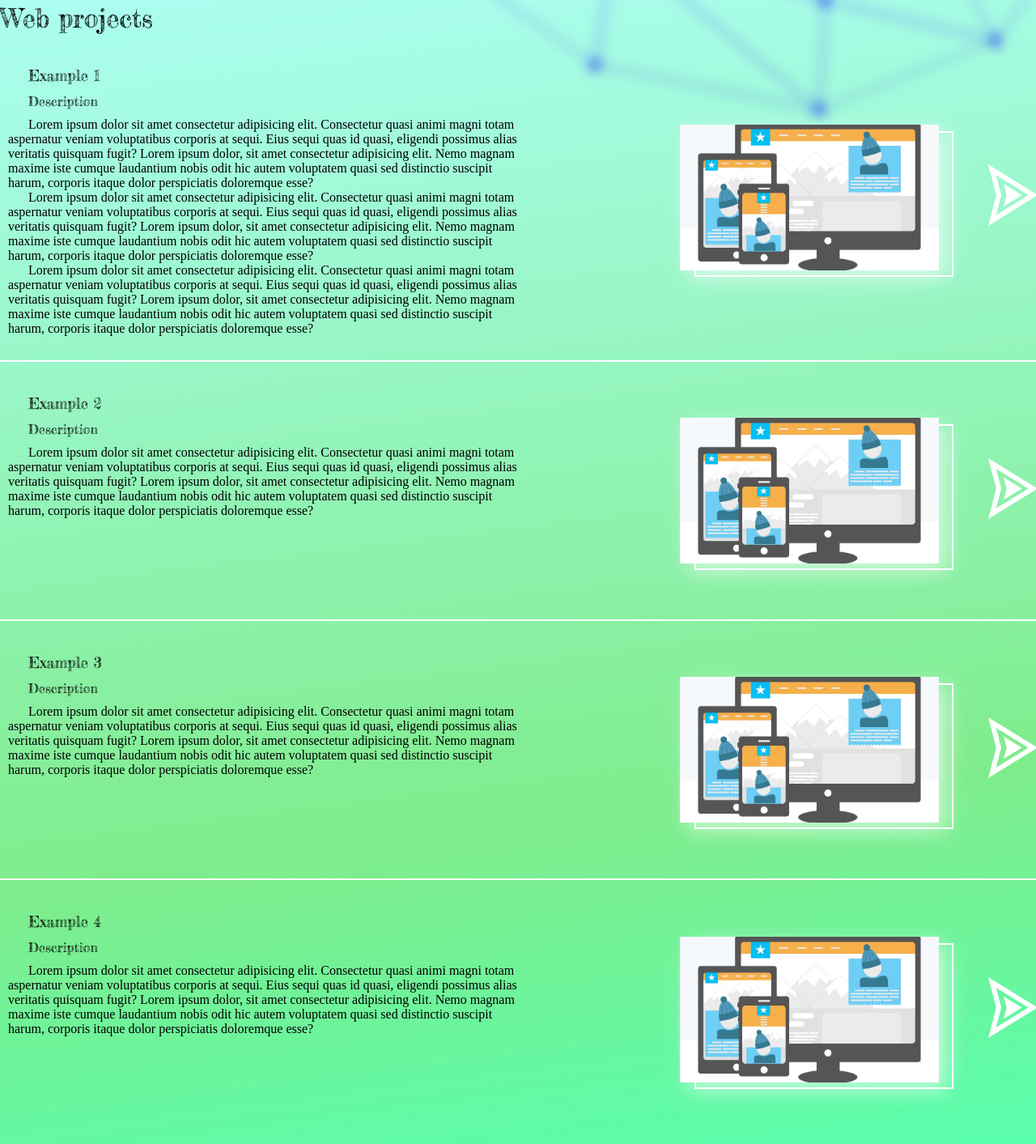
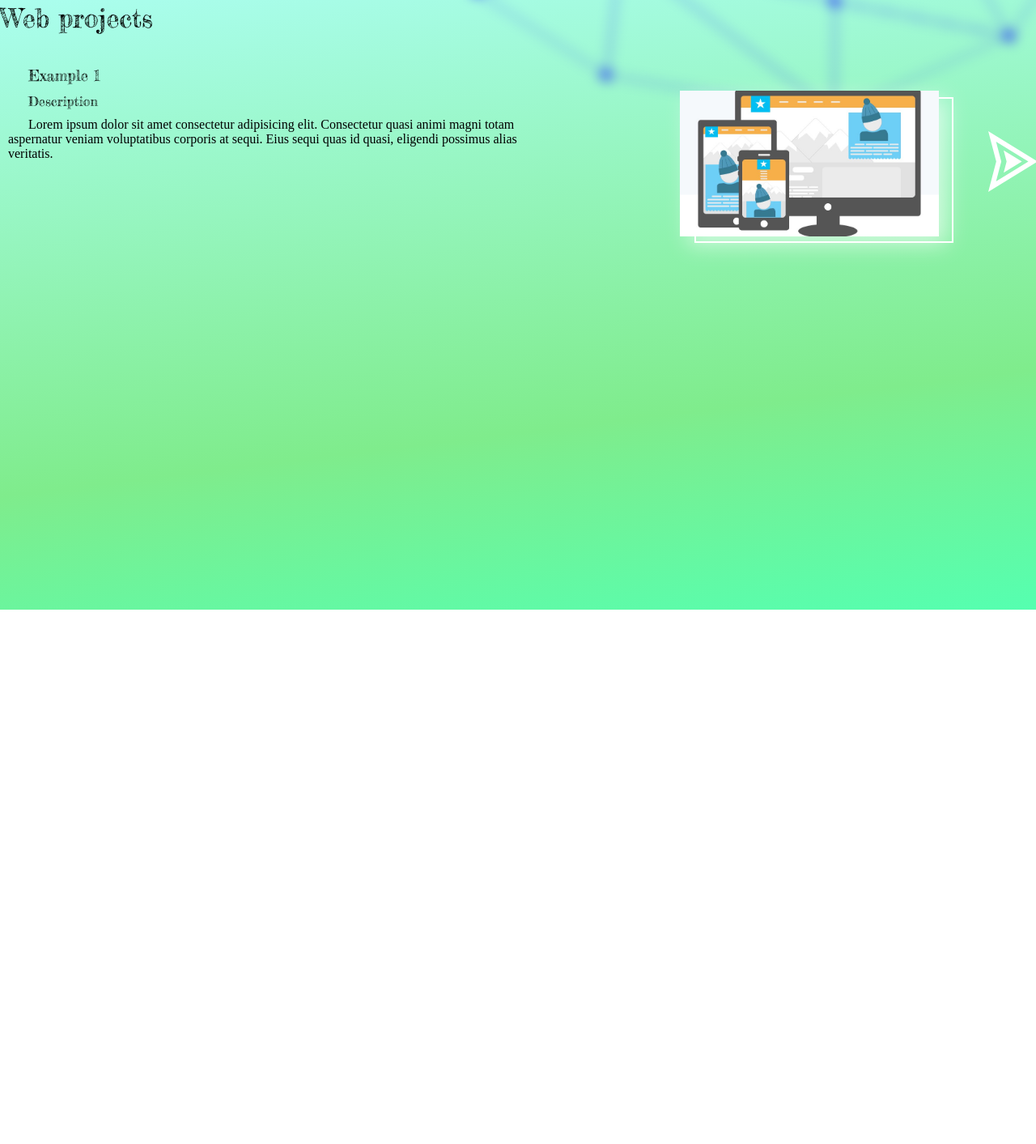
Before and after one commit to RomanFPL/my-profile, a website with bundled scripts: page src/index.html in a window 1280 px wide. Shown: the part 847-2260 px from the top of the page at 81% size. After the commit the page ends 1600 px from the top, so only its background shows below. Built offline with nearby package versions, Linux system fonts and the light colour scheme; animation ran at ten frames a second.

Commit message:
Create project constructor

```diff
--- a/src/index.html
+++ b/src/index.html
@@ -106,77 +106,7 @@
 <section class="works" id="s-works">
     <div class="galery container">
         <h2>Web projects</h2>
-        <div class="wrap-prjects">
-            <div class="description">
-                <h3>Example 1</h3>
-                <h4>Description</h4>
-                <p>Lorem ipsum dolor sit amet consectetur adipisicing elit. Consectetur quasi animi magni totam aspernatur veniam voluptatibus corporis at sequi. Eius sequi quas id quasi, eligendi possimus alias veritatis quisquam fugit?
-                    Lorem ipsum dolor, sit amet consectetur adipisicing elit. Nemo magnam maxime iste cumque laudantium nobis odit hic autem voluptatem quasi sed distinctio suscipit harum, corporis itaque dolor perspiciatis doloremque esse?
-                </p>
-                <p>Lorem ipsum dolor sit amet consectetur adipisicing elit. Consectetur quasi animi magni totam aspernatur veniam voluptatibus corporis at sequi. Eius sequi quas id quasi, eligendi possimus alias veritatis quisquam fugit?
-                    Lorem ipsum dolor, sit amet consectetur adipisicing elit. Nemo magnam maxime iste cumque laudantium nobis odit hic autem voluptatem quasi sed distinctio suscipit harum, corporis itaque dolor perspiciatis doloremque esse?
-                </p>
-                <p>Lorem ipsum dolor sit amet consectetur adipisicing elit. Consectetur quasi animi magni totam aspernatur veniam voluptatibus corporis at sequi. Eius sequi quas id quasi, eligendi possimus alias veritatis quisquam fugit?
-                    Lorem ipsum dolor, sit amet consectetur adipisicing elit. Nemo magnam maxime iste cumque laudantium nobis odit hic autem voluptatem quasi sed distinctio suscipit harum, corporis itaque dolor perspiciatis doloremque esse?
-                </p>
-            </div>
-            <div class="presentation">
-                <div class="img-project">
-                    <img src="./assets/img/no-photo.jpeg"  alt="">
-                    <div class="border-around"></div>
-                </div>
-                <a  class="go-to" href="#"><img src="./assets/icons/arrow.svg"  alt="arrow"></a>
-            </div>
-        </div>
-        <div class="wrap-prjects">
-            <div class="description">
-                <h3>Example 2</h3>
-                <h4>Description</h4>
-                <p>Lorem ipsum dolor sit amet consectetur adipisicing elit. Consectetur quasi animi magni totam aspernatur veniam voluptatibus corporis at sequi. Eius sequi quas id quasi, eligendi possimus alias veritatis quisquam fugit?
-                    Lorem ipsum dolor, sit amet consectetur adipisicing elit. Nemo magnam maxime iste cumque laudantium nobis odit hic autem voluptatem quasi sed distinctio suscipit harum, corporis itaque dolor perspiciatis doloremque esse?
-                </p>
-            </div>
-            <div class="presentation">
-                <div class="img-project">
-                    <img src="./assets/img/no-photo.jpeg"  alt="">
-                    <div class="border-around"></div>
-                </div>
-                <a  class="go-to" href="#"><img src="./assets/icons/arrow.svg"  alt="arrow"></a>
-            </div>
-        </div>
-        <div class="wrap-prjects">
-            <div class="description">
-                <h3>Example 3</h3>
-                <h4>Description</h4>
-                <p>Lorem ipsum dolor sit amet consectetur adipisicing elit. Consectetur quasi animi magni totam aspernatur veniam voluptatibus corporis at sequi. Eius sequi quas id quasi, eligendi possimus alias veritatis quisquam fugit?
-                    Lorem ipsum dolor, sit amet consectetur adipisicing elit. Nemo magnam maxime iste cumque laudantium nobis odit hic autem voluptatem quasi sed distinctio suscipit harum, corporis itaque dolor perspiciatis doloremque esse?
-                </p>
-            </div>
-            <div class="presentation">
-                <div class="img-project">
-                    <img src="./assets/img/no-photo.jpeg"  alt="">
-                    <div class="border-around"></div>
-                </div>
-                <a  class="go-to" href="#"><img src="./assets/icons/arrow.svg"  alt="arrow"></a>
-            </div>
-        </div>
-        <div class="wrap-prjects">
-            <div class="description">
-                <h3>Example 4</h3>
-                <h4>Description</h4>
-                <p>Lorem ipsum dolor sit amet consectetur adipisicing elit. Consectetur quasi animi magni totam aspernatur veniam voluptatibus corporis at sequi. Eius sequi quas id quasi, eligendi possimus alias veritatis quisquam fugit?
-                    Lorem ipsum dolor, sit amet consectetur adipisicing elit. Nemo magnam maxime iste cumque laudantium nobis odit hic autem voluptatem quasi sed distinctio suscipit harum, corporis itaque dolor perspiciatis doloremque esse?
-                </p>
-            </div>
-            <div class="presentation">
-                <div class="img-project">
-                    <img src="./assets/img/no-photo.jpeg"  alt="">
-                    <div class="border-around"></div>
-                </div>
-                <a  class="go-to" href="#"><img src="./assets/icons/arrow.svg"  alt="arrow"></a>
-            </div>
-        </div>
-</div>
+    </div>
 </section>
 </body>
 </html>
--- a/src/js/main.js
+++ b/src/js/main.js
@@ -1,6 +1,7 @@
 import startGlobe from "./modules/globe";
 import writeGreetingText from "./modules/textModifier";
 import stickMenu from "./modules/menuSticky"
+import CreateProject from "./modules/createProject"
 
 const greetingPhrases = ["Good afternoon!", "Hi there!", "It's nice to meet you!", "Uhh...", "I am Roman Franko and..."];
 const mouse = ["Hi, Mouse", "What ara you doing?", "I am a little hungry =(", "And...", "I am coming..."];
@@ -8,3 +9,13 @@ const mouse = ["Hi, Mouse", "What ara you doing?", "I am a little hungry =(", "A
 writeGreetingText('.greating-part h2', greetingPhrases, false, "s-works");
 startGlobe();
 stickMenu(".header-nav",".intro");
+
+const projObj = {
+    id: 1,
+    name: "Something",
+    descMain: "Lorem ipsum dolor sit amet consectetur adipisicing elit. Consectetur quasi animi magni totam aspernatur veniam voluptatibus corporis at sequi. Eius sequi quas id quasi, eligendi possimus alias veritatis.",
+    imgPath: "./assets/img/no-photo.jpeg"
+}
+
+
+new CreateProject(".galery", projObj).render();
--- /dev/null
+++ b/src/js/modules/createProject.js
@@ -0,0 +1,27 @@
+export default class CreateProject {
+    constructor(parent, propObj){
+        this.parent = document.querySelector(parent);
+        this.propObj = propObj;
+    }
+
+    render (){
+        const newProject = document.createElement('div');
+        newProject.classList.add("wrap-prjects");
+        newProject.innerHTML = `
+               <div class="description">
+                    <h3>Example 1</h3>
+                    <h4>Description</h4>
+                    <p>Lorem ipsum dolor sit amet consectetur adipisicing elit. Consectetur quasi animi magni totam aspernatur veniam voluptatibus corporis at sequi. Eius sequi quas id quasi, eligendi possimus alias veritatis.
+                    </p>
+                </div>
+                <div class="presentation">
+                    <div class="img-project">
+                        <img src="./assets/img/no-photo.jpeg"  alt="">
+                        <div class="border-around"></div>
+                    </div>
+                    <a  class="go-to" href="#"><img src="./assets/icons/arrow.svg"  alt="arrow"></a>
+                </div>`
+        console.log(this.propObj)
+        this.parent.append(newProject);
+    }
+}
```
